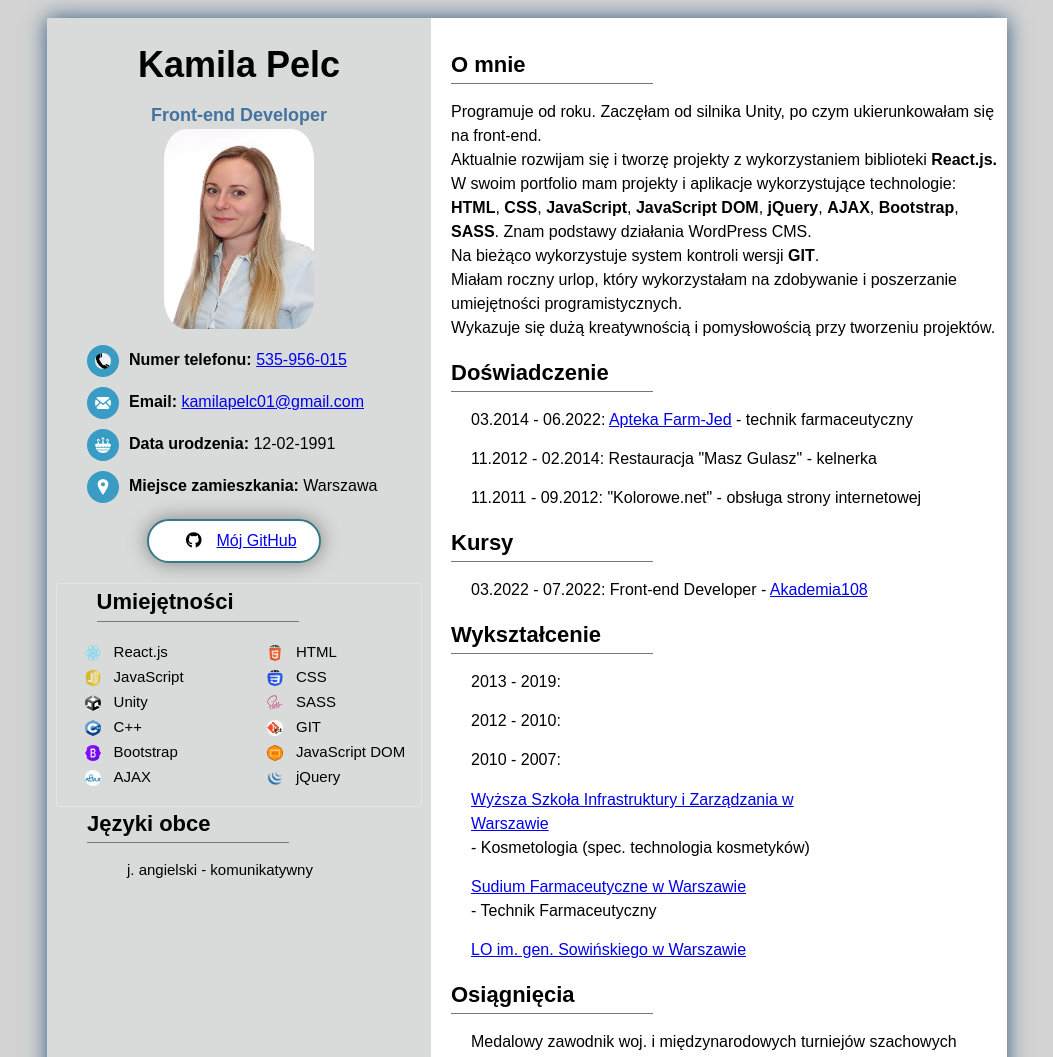
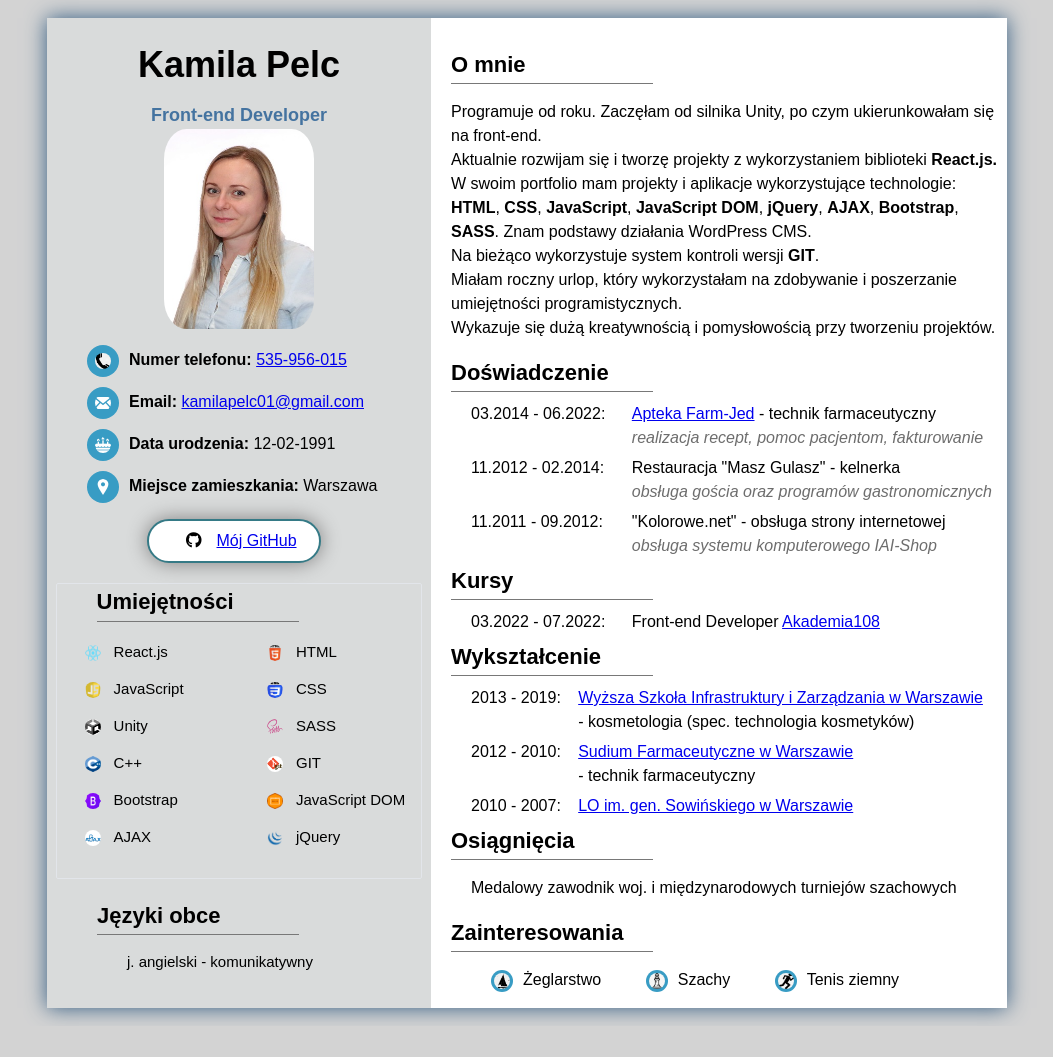
Before and after one commit to kpelc91/Portfolio, a plain HTML site: page index.html in a window 1280 px wide. Shown: the top 1057 px of the page, without its empty margins (113-1166 px from the left). After the commit the page ends 1026 px from the top, so only its background shows below. Drawn offline with Linux system fonts and the light colour scheme.

Commit message:
oscylowanie experience i education

```diff
--- a/css/style.css
+++ b/css/style.css
@@ -84,7 +84,12 @@ p {
 .skills h2 {
     margin-block-start: 1px;
     margin-block-end: 1px;
+    width: 100%;
+}
 
+.languages h2,
+.languages hr {
+    margin-left: 50px;
 }
 
 .skills-left {
@@ -116,8 +121,21 @@ ul {
     list-style: none;
 }
 
-li {
+.skills li {
     margin-bottom: 15px;
+}
+
+.experience li,
+.education li,
+.courses li {
+    margin-bottom: 6px;
+}
+
+.experience ul,
+.education ul,
+.courses ul {
+    margin-top: 10px;
+    margin-bottom: 5px;
 }
 
 .address li {
@@ -226,6 +244,10 @@ li {
     padding: 0 20px;
 }
 
+.languages {
+    margin-top: 20px;
+}
+
 .languages li {
     margin-left: 40px;
 }
@@ -233,7 +255,7 @@ li {
 .languages li,
 .skills li {
     font-size: 15px;
-    margin-bottom: 1px;
+    margin-bottom: 13px;
 }
 
 @media (min-width: 768px) and (max-width: 992px) {
@@ -252,3 +274,34 @@ li {
         flex-basis: 100%;
     }
 }
+
+.experience ul li,
+.education ul li,
+.courses ul li {
+    display: flex;
+    flex-wrap: wrap;
+}
+
+.experience ul li span:nth-of-type(odd),
+.courses ul li span:nth-of-type(odd) {
+    width: 30%;
+}
+
+.experience ul li span:nth-of-type(even),
+.courses ul li span:nth-of-type(even) {
+    width: 70%;
+}
+
+.education ul li span:nth-of-type(odd) {
+    width: 20%;
+}
+
+.education ul li span:nth-of-type(even) {
+    width: 80%;
+}
+
+.text {
+    font-style: italic;
+    color: rgb(109, 109, 109);
+    font-weight: 200;
+}
--- a/index.html
+++ b/index.html
@@ -69,22 +69,65 @@
                         <h2>Doświadczenie</h2>
                         <hr>
                         <ul>
-                            <li>03.2014 - 06.2022: <a href="https://aptekawaw.pl/"> Apteka Farm-Jed</a> - technik farmaceutyczny</li>
-                            <li>11.2012 - 02.2014: Restauracja "Masz Gulasz" - kelnerka</li>
-                            <li>11.2011 - 09.2012: "Kolorowe.net" - obsługa strony internetowej</li>
+                            <li>
+                                <span>03.2014 - 06.2022:</span>
+                                <span><a href="https://aptekawaw.pl/">Apteka Farm-Jed</a> - technik farmaceutyczny</span>
+                                <span></span>
+                                <span class="text">realizacja recept, pomoc pacjentom, fakturowanie </span>
+                            </li>
+                            <li>
+                                <span>11.2012 - 02.2014:</span>
+                                <span>Restauracja "Masz Gulasz" - kelnerka</span>
+                                <span></span>
+                                <span class="text">obsługa gościa oraz programów gastronomicznych</span>
+                            </li>
+                            <li>
+                                <span>11.2011 - 09.2012:</span>
+                                <span>"Kolorowe.net" - obsługa strony internetowej</span>
+                                <span></span>
+                                <span class="text">obsługa systemu komputerowego IAI-Shop</span>
+                            </li>
+                            <!-- <li>11.2012 - 02.2014: Restauracja "Masz Gulasz" - kelnerka</li>
+                            <li>11.2011 - 09.2012: "Kolorowe.net" - obsługa strony internetowej</li> -->
                         </ul>
                     </div>
                     <div class="courses">
                         <h2>Kursy</h2>
                         <hr>
                         <ul>
-                            <li>03.2022 - 07.2022: Front-end Developer - <a href="https://akademia108.pl/">Akademia108</a></li>
+                            <li>
+                                <span>03.2022 - 07.2022:</span>
+                                <span>Front-end Developer <a href="https://akademia108.pl/">Akademia108</a></span>
+                                <span></span>
+                            </li>
                         </ul>
                     </div>
                     <div class="education">
                         <h2>Wykształcenie</h2>
                         <hr>
-                            <div class="box-left">
+                            <ul>
+                                <li>
+                                    <span>2013 - 2019:</span>
+                                    <span><a href="https://wsiiz.pl/">Wyższa Szkoła Infrastruktury i Zarządzania w Warszawie</a></span>
+                                    <span></span>
+                                    <span>- kosmetologia (spec. technologia kosmetyków)</span>
+                                </li>
+                                <li>
+                                    <span>2012 - 2010:</span>
+                                    <span><a href="https://msp2.pl/">Sudium Farmaceutyczne w Warszawie</a></span>
+                                    <span></span>
+                                    <span>- technik farmaceutyczny</span>
+                                </li>
+                                <li>
+                                    <span>2010 - 2007:</span>
+                                    <span><a href="https://lo3-waw.edupage.org/">LO im. gen. Sowińskiego w Warszawie</a></span>
+                                </li>
+                            </ul>
+
+
+
+
+                            <!-- <div class="box-left">
                                 <ul>
                                     <li>2013 - 2019: </li>
                                     <li>2012 - 2010: </li>
@@ -93,11 +136,11 @@
                             </div>
                             <div class="box-right">
                                 <ul>
-                                    <li><a href="https://wsiiz.pl/">Wyższa Szkoła Infrastruktury i Zarządzania w Warszawie</a><br /> - Kosmetologia (spec. technologia kosmetyków)</li>
+                                    <li><a href="https://wsiiz.pl/">Wyższa Szkoła Infrastruktury i Zarządzania w Warszawie</a> - Kosmetologia (spec. technologia kosmetyków)</li>
                                     <li><a href="https://msp2.pl/">Sudium Farmaceutyczne w Warszawie</a><br /> - Technik Farmaceutyczny</li>
                                     <li><a href="https://lo3-waw.edupage.org/">LO im. gen. Sowińskiego w Warszawie</a></li>
                                 </ul>
-                            </div>
+                            </div> -->
                     </div>
                     <div class="achievements">
                         <h2>Osiągnięcia</h2>
```
